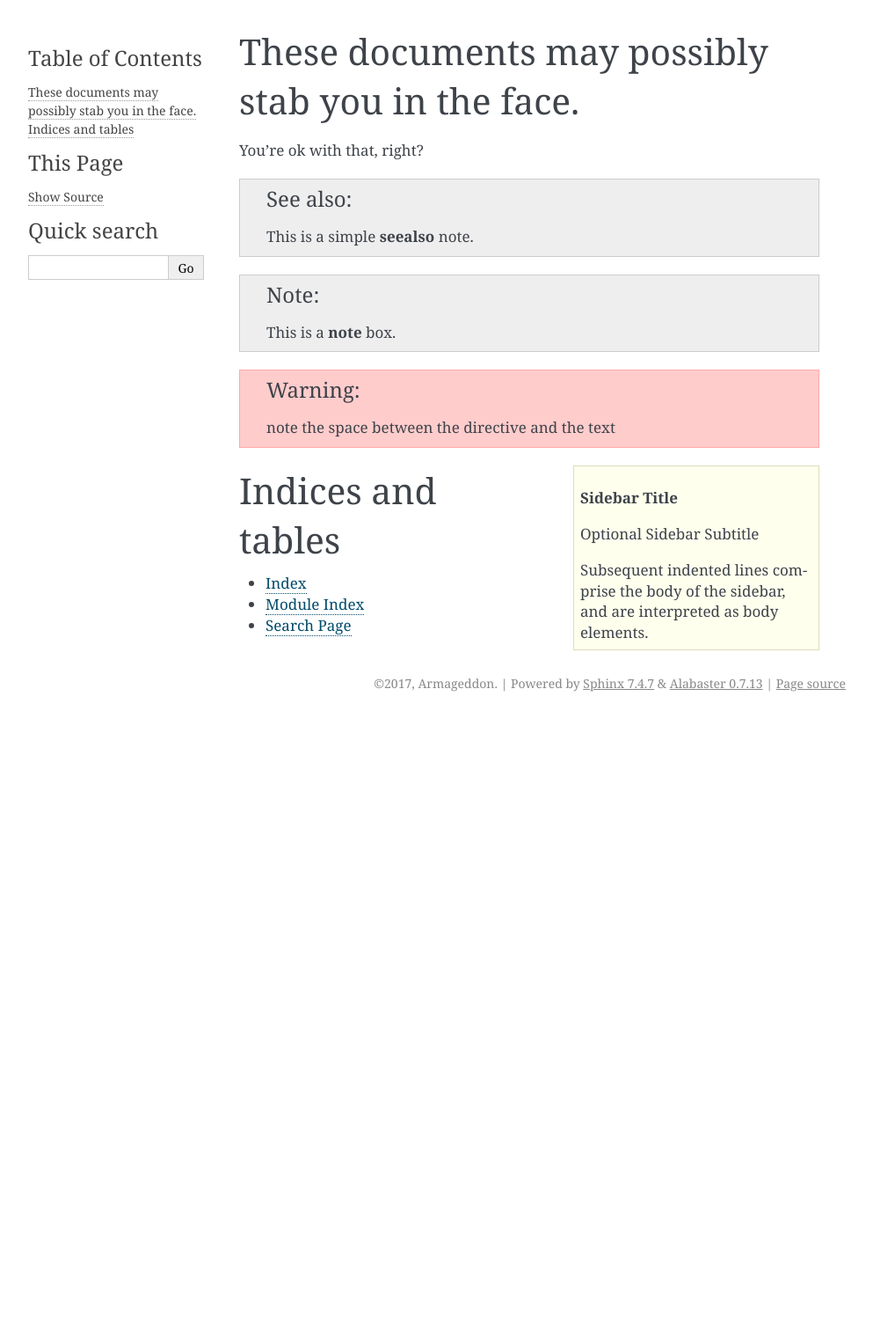
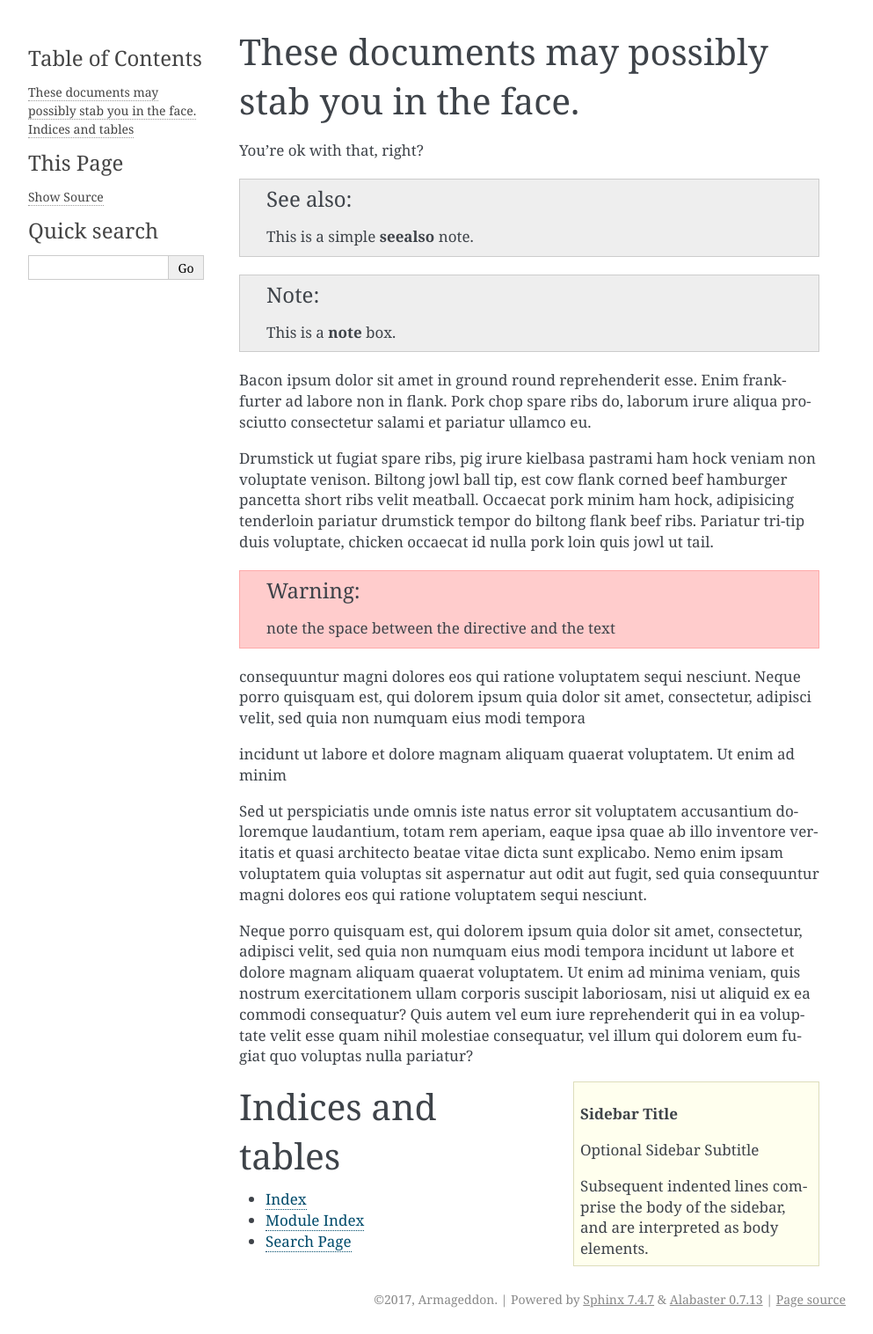
Before and after one commit to esmerel/global-thermonuclear-war, a Sphinx documentation site: the page built from source/index.rst, in a window 1280 px wide. Shown: the whole page at 88% size, without its empty margins (148-1141 px from the left). Built offline with Sphinx 7.4.7, drawn with Linux system fonts in a browser that asks for light colours; before the commit the page ends 900 px from its top, so only the background shows below that.

Commit message:
adding ipsum text

```diff
--- a/source/index.rst
+++ b/source/index.rst
@@ -12,11 +12,23 @@
 
 .. note::  This is a **note** box.
 
+Bacon ipsum dolor sit amet in ground round reprehenderit esse. Enim frankfurter ad labore non in flank. Pork chop spare ribs do, laborum irure aliqua prosciutto consectetur salami et pariatur ullamco eu.
+
+Drumstick ut fugiat spare ribs, pig irure kielbasa pastrami ham hock veniam non voluptate venison. Biltong jowl ball tip, est cow flank corned beef hamburger pancetta short ribs velit meatball. Occaecat pork minim ham hock, adipisicing tenderloin pariatur drumstick tempor do biltong flank beef ribs. Pariatur tri-tip duis voluptate, chicken occaecat id nulla pork loin quis jowl ut tail.
+
 .. warning:: note the space between the directive and the text
 
 .. toctree::
    :maxdepth: 2
    :caption: Contents:
+
+consequuntur magni dolores eos qui ratione voluptatem sequi nesciunt. Neque porro quisquam est, qui dolorem ipsum quia dolor sit amet, consectetur, adipisci velit, sed quia non numquam eius modi tempora
+
+incidunt ut labore et dolore magnam aliquam quaerat voluptatem. Ut enim ad minim
+
+Sed ut perspiciatis unde omnis iste natus error sit voluptatem accusantium doloremque laudantium, totam rem aperiam, eaque ipsa quae ab illo inventore veritatis et quasi architecto beatae vitae dicta sunt explicabo. Nemo enim ipsam voluptatem quia voluptas sit aspernatur aut odit aut fugit, sed quia consequuntur magni dolores eos qui ratione voluptatem sequi nesciunt.
+
+Neque porro quisquam est, qui dolorem ipsum quia dolor sit amet, consectetur, adipisci velit, sed quia non numquam eius modi tempora incidunt ut labore et dolore magnam aliquam quaerat voluptatem. Ut enim ad minima veniam, quis nostrum exercitationem ullam corporis suscipit laboriosam, nisi ut aliquid ex ea commodi consequatur? Quis autem vel eum iure reprehenderit qui in ea voluptate velit esse quam nihil molestiae consequatur, vel illum qui dolorem eum fugiat quo voluptas nulla pariatur?
 
 .. sidebar:: Sidebar Title
     :subtitle: Optional Sidebar Subtitle
```
